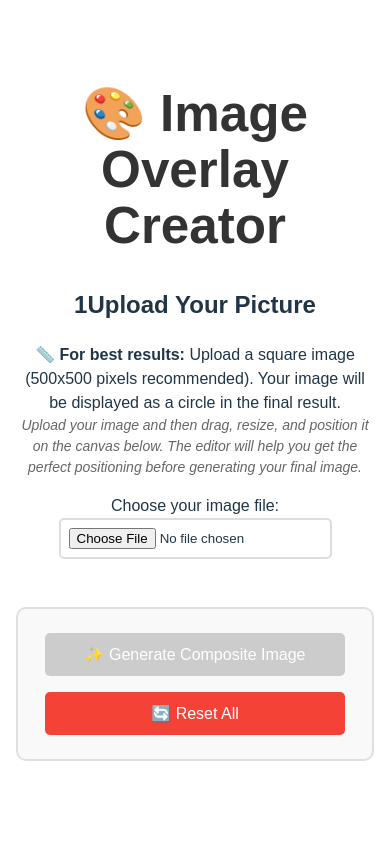
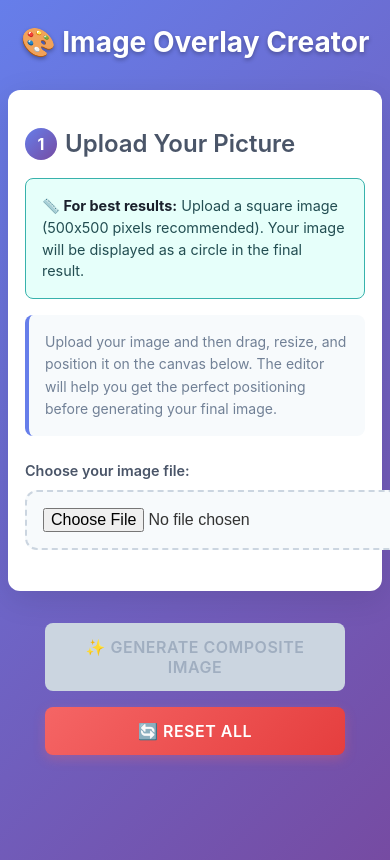
Before and after one commit to FredMunene/missionaries, a React (Vite) app: page / in a window 390 px wide. Built offline with nearby package versions, Linux system fonts and the light colour scheme.

Commit message:
update UI

```diff
--- a/src/App.css
+++ b/src/App.css
@@ -1,71 +1,171 @@
 .app {
-  max-width: 1000px;
+  max-width: 1200px;
   margin: 0 auto;
   padding: 2rem;
-  text-align: center;
-  font-family: Arial, sans-serif;
+  font-family: -apple-system, BlinkMacSystemFont, 'Segoe UI', 'Roboto', 'Oxygen', 'Ubuntu', 'Cantarell', sans-serif;
+  background: linear-gradient(135deg, #667eea 0%, #764ba2 100%);
+  min-height: 100vh;
+  color: #333;
 }
 
 .app h1 {
-  color: #333;
+  color: white;
   margin-bottom: 2rem;
+  text-align: center;
+  font-size: 2.5rem;
+  font-weight: 700;
+  text-shadow: 0 2px 4px rgba(0,0,0,0.3);
 }
 
-.upload-section, .text-section, .action-section, .result-section, .editor-section {
+.section {
   margin: 2rem 0;
-  padding: 1.5rem;
-  border: 2px solid #e0e0e0;
-  border-radius: 10px;
-  background-color: #f9f9f9;
+  padding: 2rem;
+  background: white;
+  border-radius: 16px;
+  box-shadow: 0 8px 32px rgba(0,0,0,0.1);
+  backdrop-filter: blur(10px);
+  border: 1px solid rgba(255,255,255,0.2);
 }
 
-.upload-section h2, .text-section h2, .result-section h2, .editor-section h2 {
-  color: #555;
+.section h2 {
+  color: #4a5568;
   margin-bottom: 1rem;
+  font-size: 1.5rem;
+  font-weight: 600;
+  display: flex;
+  align-items: center;
+  gap: 0.5rem;
+}
+
+.section-number {
+  background: linear-gradient(135deg, #667eea 0%, #764ba2 100%);
+  color: white;
+  width: 32px;
+  height: 32px;
+  border-radius: 50%;
+  display: flex;
+  align-items: center;
+  justify-content: center;
+  font-size: 1rem;
+  font-weight: bold;
 }
 
 .instruction-text {
-  color: #666;
+  color: #718096;
   font-size: 14px;
-  margin-bottom: 1rem;
-  font-style: italic;
+  margin-bottom: 1.5rem;
+  line-height: 1.6;
+  background: #f7fafc;
+  padding: 1rem;
+  border-radius: 8px;
+  border-left: 4px solid #667eea;
+}
+
+.form-group {
+  margin-bottom: 1.5rem;
+}
+
+.form-label {
+  display: block;
+  margin-bottom: 0.5rem;
+  font-weight: 600;
+  color: #4a5568;
+  font-size: 0.9rem;
 }
 
 .file-input {
-  padding: 0.5rem;
-  border: 2px solid #ddd;
-  border-radius: 5px;
-  background-color: white;
+  width: 100%;
+  padding: 1rem;
+  border: 2px dashed #cbd5e0;
+  border-radius: 12px;
+  background: #f7fafc;
   cursor: pointer;
+  transition: all 0.3s ease;
+  text-align: center;
+  font-size: 1rem;
+}
+
+.file-input:hover {
+  border-color: #667eea;
+  background: #edf2f7;
+  transform: translateY(-2px);
+}
+
+.file-input:focus {
+  outline: none;
+  border-color: #667eea;
+  box-shadow: 0 0 0 3px rgba(102, 126, 234, 0.1);
+}
+
+.image-requirements {
+  background: #e6fffa;
+  border: 1px solid #38b2ac;
+  border-radius: 8px;
+  padding: 1rem;
   margin-bottom: 1rem;
+  font-size: 0.9rem;
+  color: #234e52;
+}
+
+.image-requirements strong {
+  color: #1a202c;
 }
 
 .preview {
-  margin-top: 1rem;
+  margin-top: 1.5rem;
+  text-align: center;
 }
 
 .user-image-preview {
-  max-width: 150px;
-  max-height: 150px;
-  border: 2px solid #ddd;
+  max-width: 120px;
+  max-height: 120px;
+  border: 3px solid white;
   border-radius: 50%;
   object-fit: cover;
+  box-shadow: 0 4px 12px rgba(0,0,0,0.15);
 }
 
-.text-input {
-  width: 100%;
-  max-width: 400px;
-  padding: 0.75rem;
-  border: 2px solid #ddd;
-  border-radius: 5px;
-  font-size: 16px;
-  margin: 0 auto;
-  display: block;
+.input-group {
+  display: grid;
+  grid-template-columns: 1fr 2fr;
+  gap: 1rem;
+  align-items: end;
 }
 
-.text-input:focus {
+.text-input, .name-input {
+  width: 100%;
+  padding: 0.875rem 1rem;
+  border: 2px solid #e2e8f0;
+  border-radius: 8px;
+  font-size: 1rem;
+  transition: all 0.3s ease;
+  background: white;
+}
+
+.text-input:focus, .name-input:focus {
   outline: none;
-  border-color: #4a90e2;
+  border-color: #667eea;
+  box-shadow: 0 0 0 3px rgba(102, 126, 234, 0.1);
+  transform: translateY(-1px);
+}
+
+.text-input::placeholder, .name-input::placeholder {
+  color: #a0aec0;
+}
+
+.character-count {
+  font-size: 0.8rem;
+  color: #718096;
+  text-align: right;
+  margin-top: 0.25rem;
+}
+
+.character-count.warning {
+  color: #ed8936;
+}
+
+.character-count.error {
+  color: #e53e3e;
 }
 
 .action-section {
@@ -73,71 +173,103 @@
   gap: 1rem;
   justify-content: center;
   flex-wrap: wrap;
+  margin: 2rem 0;
 }
 
-.generate-btn, .reset-btn, .download-btn {
-  padding: 0.75rem 1.5rem;
+.btn {
+  padding: 0.875rem 2rem;
   border: none;
-  border-radius: 5px;
-  font-size: 16px;
+  border-radius: 8px;
+  font-size: 1rem;
+  font-weight: 600;
   cursor: pointer;
-  transition: background-color 0.3s;
+  transition: all 0.3s ease;
+  text-transform: uppercase;
+  letter-spacing: 0.5px;
+  position: relative;
+  overflow: hidden;
+}
+
+.btn::before {
+  content: '';
+  position: absolute;
+  top: 0;
+  left: -100%;
+  width: 100%;
+  height: 100%;
+  background: linear-gradient(90deg, transparent, rgba(255,255,255,0.2), transparent);
+  transition: left 0.5s;
+}
+
+.btn:hover::before {
+  left: 100%;
 }
 
 .generate-btn {
-  background-color: #4a90e2;
+  background: linear-gradient(135deg, #48bb78 0%, #38a169 100%);
   color: white;
+  box-shadow: 0 4px 12px rgba(72, 187, 120, 0.3);
 }
 
 .generate-btn:hover:not(:disabled) {
-  background-color: #357abd;
+  transform: translateY(-2px);
+  box-shadow: 0 6px 20px rgba(72, 187, 120, 0.4);
 }
 
 .generate-btn:disabled {
-  background-color: #ccc;
+  background: #cbd5e0;
+  color: #a0aec0;
   cursor: not-allowed;
+  transform: none;
+  box-shadow: none;
 }
 
 .reset-btn {
-  background-color: #f44336;
+  background: linear-gradient(135deg, #f56565 0%, #e53e3e 100%);
   color: white;
+  box-shadow: 0 4px 12px rgba(245, 101, 101, 0.3);
 }
 
 .reset-btn:hover {
-  background-color: #d32f2f;
+  transform: translateY(-2px);
+  box-shadow: 0 6px 20px rgba(245, 101, 101, 0.4);
 }
 
 .download-btn {
-  background-color: #4caf50;
+  background: linear-gradient(135deg, #667eea 0%, #764ba2 100%);
   color: white;
-  margin-top: 1rem;
+  margin-top: 1.5rem;
+  box-shadow: 0 4px 12px rgba(102, 126, 234, 0.3);
 }
 
 .download-btn:hover {
-  background-color: #45a049;
+  transform: translateY(-2px);
+  box-shadow: 0 6px 20px rgba(102, 126, 234, 0.4);
 }
 
 .final-image {
   max-width: 100%;
   height: auto;
-  border: 2px solid #ddd;
-  border-radius: 10px;
-  margin-bottom: 1rem;
+  border: 3px solid white;
+  border-radius: 16px;
+  margin-bottom: 1.5rem;
+  box-shadow: 0 8px 32px rgba(0,0,0,0.2);
 }
 
 .canvas-container {
   display: flex;
   justify-content: center;
-  margin: 1rem 0;
-  border: 2px solid #ddd;
-  border-radius: 10px;
+  margin: 1.5rem 0;
+  border: 3px solid #e2e8f0;
+  border-radius: 16px;
   overflow: hidden;
-  background-color: white;
+  background: white;
+  box-shadow: 0 4px 12px rgba(0,0,0,0.1);
 }
 
 .editor-canvas {
   max-width: 100%;
-  max-height: 500px;
+  max-height: 600px;
   cursor: default;
   display: block;
   user-select: none;
@@ -154,9 +286,69 @@
   cursor: grabbing;
 }
 
+.editor-instructions {
+  background: #fff5f5;
+  border: 1px solid #feb2b2;
+  border-radius: 8px;
+  padding: 1rem;
+  margin-bottom: 1rem;
+  font-size: 0.9rem;
+  color: #742a2a;
+}
+
+.editor-instructions ul {
+  margin: 0.5rem 0;
+  padding-left: 1.5rem;
+}
+
+.editor-instructions li {
+  margin-bottom: 0.25rem;
+}
+
+.success-message {
+  background: #f0fff4;
+  border: 1px solid #9ae6b4;
+  border-radius: 8px;
+  padding: 1rem;
+  margin-bottom: 1rem;
+  color: #22543d;
+  text-align: center;
+  font-weight: 600;
+}
+
+.loading-spinner {
+  display: inline-block;
+  width: 20px;
+  height: 20px;
+  border: 3px solid #f3f3f3;
+  border-top: 3px solid #667eea;
+  border-radius: 50%;
+  animation: spin 1s linear infinite;
+  margin-right: 0.5rem;
+}
+
+@keyframes spin {
+  0% { transform: rotate(0deg); }
+  100% { transform: rotate(360deg); }
+}
+
 @media (max-width: 768px) {
   .app {
     padding: 1rem;
+  }
+
+  .app h1 {
+    font-size: 2rem;
+  }
+
+  .section {
+    padding: 1.5rem;
+    margin: 1rem 0;
+  }
+
+  .input-group {
+    grid-template-columns: 1fr;
+    gap: 1rem;
   }
 
   .action-section {
@@ -164,16 +356,31 @@
     align-items: center;
   }
 
-  .generate-btn, .reset-btn {
+  .btn {
     width: 100%;
     max-width: 300px;
   }
 
   .editor-canvas {
-    max-height: 300px;
+    max-height: 400px;
   }
 
   .canvas-container {
-    margin: 0.5rem 0;
+    margin: 1rem 0;
   }
 }
+
+@media (max-width: 480px) {
+  .app {
+    padding: 0.5rem;
+  }
+
+  .section {
+    padding: 1rem;
+    border-radius: 12px;
+  }
+
+  .app h1 {
+    font-size: 1.75rem;
+  }
+}
```
